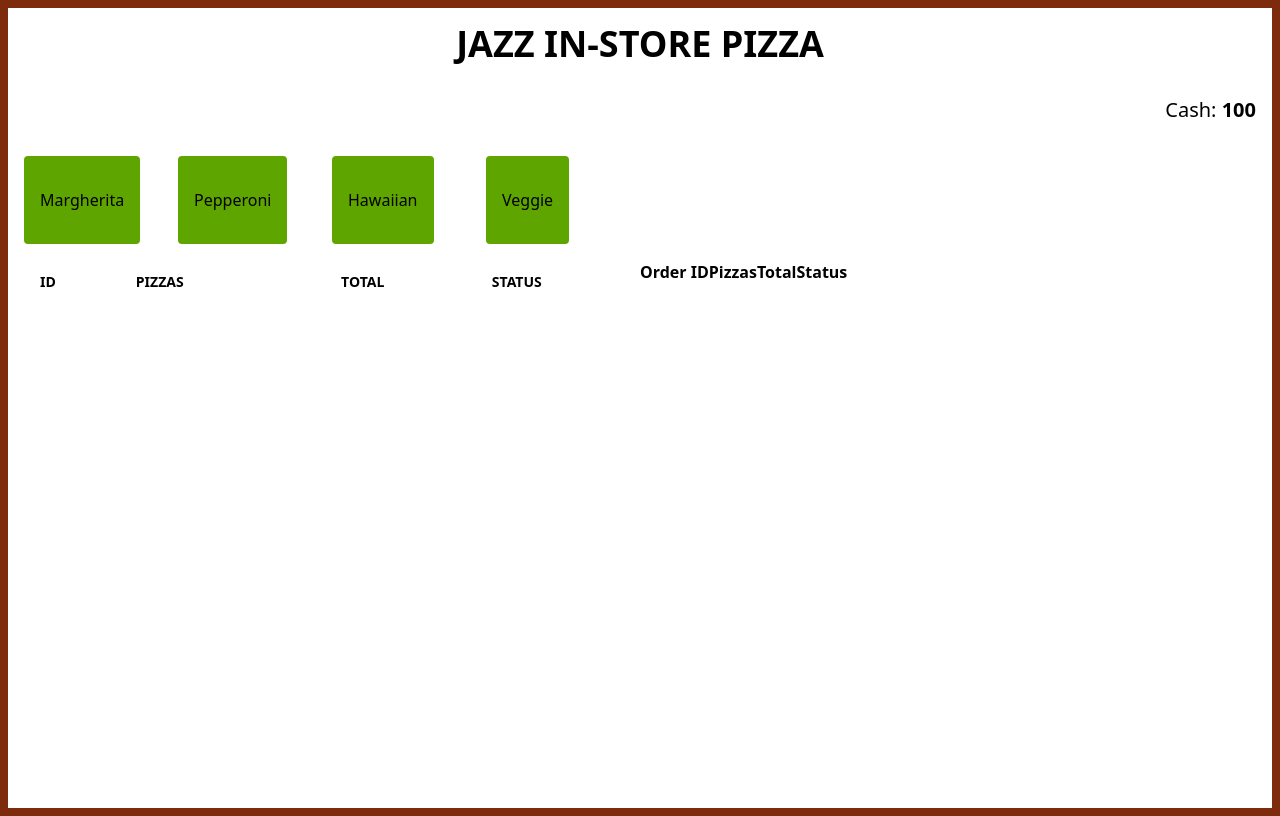
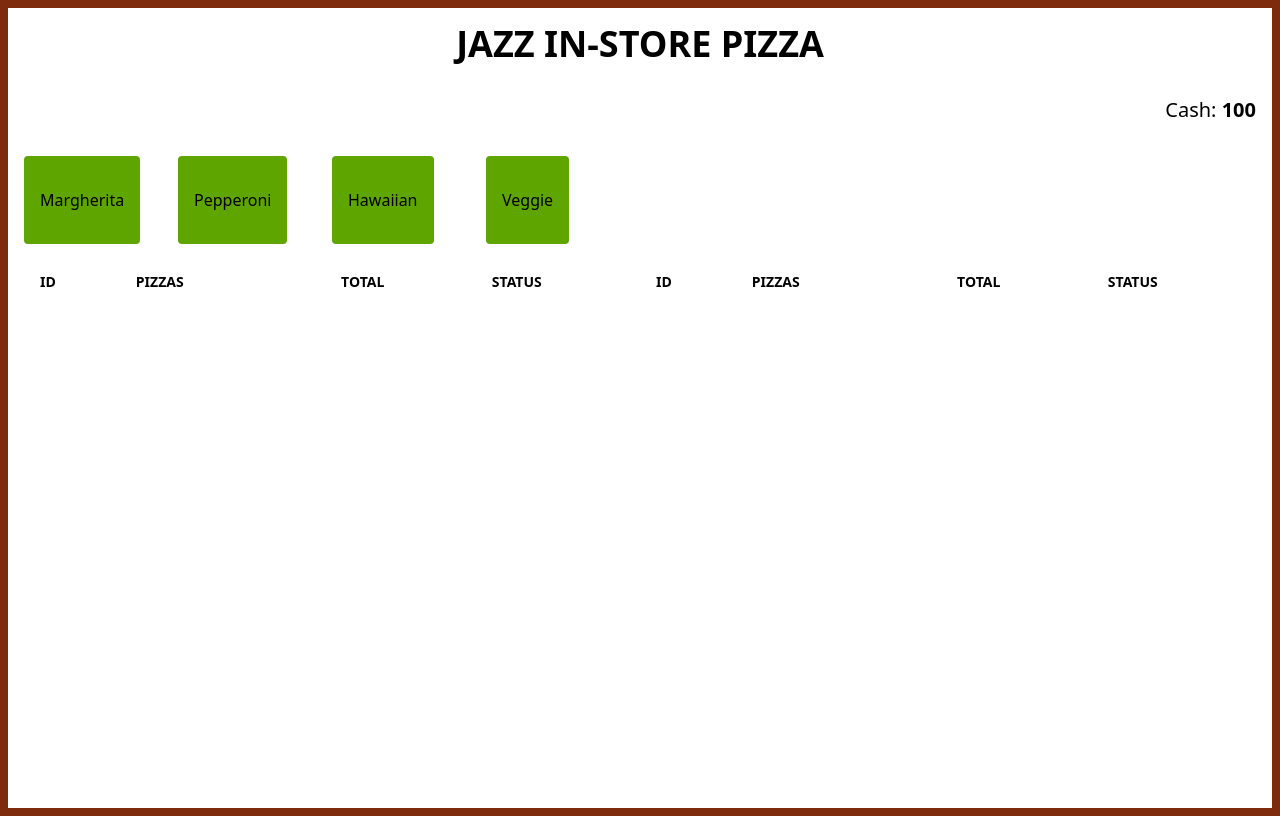
Before and after one commit to belunatic/PizzaApp, a React (Vite) app in the folder App/: page / in a window 1280 px wide. Built offline with nearby package versions, Linux system fonts and the light colour scheme.

Commit message:
enhance CompletedOrder component with Tailwind CSS styling and improved layout

```diff
--- a/App/src/components/CompletedOrder.tsx
+++ b/App/src/components/CompletedOrder.tsx
@@ -6,20 +6,27 @@ const CompletedOrder: FC = () => {
   const { orderQueue } = AppDataContext();
 
   //display orders that are not complete
-  const displayOrderQueue = orderQueue.map((order) => {
+  const displayOrderQueue = orderQueue.map((order, index) => {
     return order.status === "complete" ? (
-      <tr key={order.id}>
-        <td>{order.id}</td>
-        <td>
+      <tr
+        key={order.id}
+        className={index % 2 === 0 ? "bg-gray-100" : "bg-white"}
+      >
+        <td className="px-4 py-3 text-left text-sm">{order.id}</td>
+        <td className="w-1/3 px-4 py-3 text-left text-sm">
           {order.pizzas.map((pizza: MenuItem, index: number) => {
             return order.pizzas.length === 1 ||
-              order.pizzas.length - 1 === index
-              ? `${pizza.name} `
-              : `${pizza.name}, `;
+              order.pizzas.length - 1 === index ? (
+              <span className="block">{pizza.name}</span>
+            ) : (
+              <span className="block">{pizza.name},</span>
+            );
           })}
         </td>
-        <td>{order.total}</td>
-        <td> {order.status} </td>
+        <td className="px-4 py-3 text-left text-sm font-semibold">
+          ${order.total}
+        </td>
+        <td className="px-4 py-3 text-left text-sm">{order.status}</td>
       </tr>
     ) : (
       ""
@@ -29,13 +36,21 @@ const CompletedOrder: FC = () => {
   return (
     <div className="w-1/2">
       {displayOrderQueue ? (
-        <table>
+        <table className="w-full">
           <thead>
             <tr>
-              <th>Order ID</th>
-              <th>Pizzas</th>
-              <th>Total</th>
-              <th>Status</th>
+              <th className="px-4 py-3 text-left text-sm font-semibold uppercase">
+                ID
+              </th>
+              <th className="w-1/3 px-4 py-3 text-left text-sm font-semibold uppercase">
+                Pizzas
+              </th>
+              <th className="px-4 py-3 text-left text-sm font-semibold uppercase">
+                Total
+              </th>
+              <th className="px-4 py-3 text-left text-sm font-semibold uppercase">
+                Status
+              </th>
             </tr>
           </thead>
           <tbody>{displayOrderQueue}</tbody>
```
